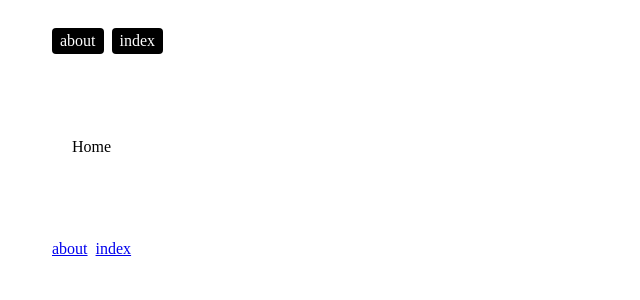
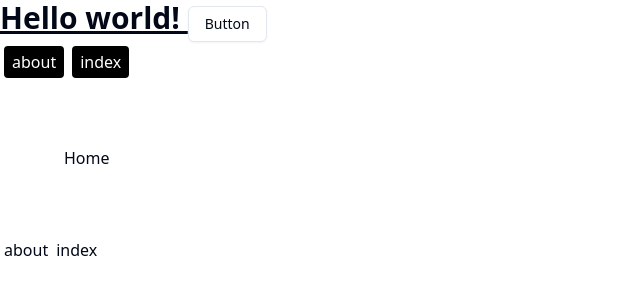
Before and after one commit to jonasfroeller/nuxai, a Nuxt app: page / in a window 1280 px wide. Shown: the top 300 px of the page, without its empty margins (0-640 px from the left). Built offline with nearby package versions, Linux system fonts and the light colour scheme.

Commit message:
tailwindcss & shadcn

```diff
--- a/app.vue
+++ b/app.vue
@@ -1,4 +1,6 @@
 <script setup lang="ts">
+  import ShadcnButton from './components/ui/button/Button.vue';
+
   const main_layout = 'main'
   const error_layout = 'error'
 </script>
@@ -14,6 +16,10 @@
       </template>
   </NuxtErrorBoundary>
   <div> <!-- needed for transitions to work properly -->
+    <h1 class="text-3xl font-bold underline">
+      Hello world!
+      <ShadcnButton variant="outline">Button</ShadcnButton>
+    </h1>
     <NuxtLayout :name="main_layout">
       <NuxtLoadingIndicator />
       <NuxtPage />
--- /dev/null
+++ b/assets/css/tailwind.css
@@ -0,0 +1,78 @@
+@tailwind base;
+@tailwind components;
+@tailwind utilities;
+
+@layer base {
+  :root {
+    --background: 0 0% 100%;
+    --foreground: 222.2 84% 4.9%;
+
+    --muted: 210 40% 96.1%;
+    --muted-foreground: 215.4 16.3% 46.9%;
+
+    --popover: 0 0% 100%;
+    --popover-foreground: 222.2 84% 4.9%;
+
+    --card: 0 0% 100%;
+    --card-foreground: 222.2 84% 4.9%;
+
+    --border: 214.3 31.8% 91.4%;
+    --input: 214.3 31.8% 91.4%;
+
+    --primary: 222.2 47.4% 11.2%;
+    --primary-foreground: 210 40% 98%;
+
+    --secondary: 210 40% 96.1%;
+    --secondary-foreground: 222.2 47.4% 11.2%;
+
+    --accent: 210 40% 96.1%;
+    --accent-foreground: 222.2 47.4% 11.2%;
+
+    --destructive: 0 84.2% 60.2%;
+    --destructive-foreground: 210 40% 98%;
+
+    --ring: 222.2 84% 4.9%;
+
+    --radius: 0.5rem;
+  }
+
+  .dark {
+    --background: 222.2 84% 4.9%;
+    --foreground: 210 40% 98%;
+
+    --muted: 217.2 32.6% 17.5%;
+    --muted-foreground: 215 20.2% 65.1%;
+
+    --popover: 222.2 84% 4.9%;
+    --popover-foreground: 210 40% 98%;
+
+    --card: 222.2 84% 4.9%;
+    --card-foreground: 210 40% 98%;
+
+    --border: 217.2 32.6% 17.5%;
+    --input: 217.2 32.6% 17.5%;
+
+    --primary: 210 40% 98%;
+    --primary-foreground: 222.2 47.4% 11.2%;
+
+    --secondary: 217.2 32.6% 17.5%;
+    --secondary-foreground: 210 40% 98%;
+
+    --accent: 217.2 32.6% 17.5%;
+    --accent-foreground: 210 40% 98%;
+
+    --destructive: 0 62.8% 30.6%;
+    --destructive-foreground: 210 40% 98%;
+
+    --ring: 212.7 26.8% 83.9%;
+  }
+}
+
+@layer base {
+  * {
+    @apply border-border;
+  }
+  body {
+    @apply bg-background text-foreground;
+  }
+}
--- /dev/null
+++ b/components/ui/button/Button.vue
@@ -0,0 +1,26 @@
+<script setup lang="ts">
+import type { HTMLAttributes } from 'vue'
+import { Primitive, type PrimitiveProps } from 'radix-vue'
+import { type ButtonVariants, buttonVariants } from '.'
+import { cn } from '@/lib/utils'
+
+interface Props extends PrimitiveProps {
+  variant?: ButtonVariants['variant']
+  size?: ButtonVariants['size']
+  class?: HTMLAttributes['class']
+}
+
+const props = withDefaults(defineProps<Props>(), {
+  as: 'button',
+})
+</script>
+
+<template>
+  <Primitive
+    :as="as"
+    :as-child="asChild"
+    :class="cn(buttonVariants({ variant, size }), props.class)"
+  >
+    <slot />
+  </Primitive>
+</template>
--- /dev/null
+++ b/components/ui/button/index.ts
@@ -0,0 +1,35 @@
+import { type VariantProps, cva } from 'class-variance-authority'
+
+export { default as Button } from './Button.vue'
+
+export const buttonVariants = cva(
+  'inline-flex items-center justify-center whitespace-nowrap rounded-md text-sm font-medium transition-colors focus-visible:outline-none focus-visible:ring-1 focus-visible:ring-ring disabled:pointer-events-none disabled:opacity-50',
+  {
+    variants: {
+      variant: {
+        default: 'bg-primary text-primary-foreground shadow hover:bg-primary/90',
+        destructive:
+          'bg-destructive text-destructive-foreground shadow-sm hover:bg-destructive/90',
+        outline:
+          'border border-input bg-background shadow-sm hover:bg-accent hover:text-accent-foreground',
+        secondary:
+          'bg-secondary text-secondary-foreground shadow-sm hover:bg-secondary/80',
+        ghost: 'hover:bg-accent hover:text-accent-foreground',
+        link: 'text-primary underline-offset-4 hover:underline',
+      },
+      size: {
+        default: 'h-9 px-4 py-2',
+        xs: 'h-7 rounded px-2',
+        sm: 'h-8 rounded-md px-3 text-xs',
+        lg: 'h-10 rounded-md px-8',
+        icon: 'h-9 w-9',
+      },
+    },
+    defaultVariants: {
+      variant: 'default',
+      size: 'default',
+    },
+  },
+)
+
+export type ButtonVariants = VariantProps<typeof buttonVariants>
--- /dev/null
+++ b/lib/utils.ts
@@ -0,0 +1,6 @@
+import { type ClassValue, clsx } from 'clsx'
+import { twMerge } from 'tailwind-merge'
+
+export function cn(...inputs: ClassValue[]) {
+    return twMerge(clsx(inputs))
+}
--- a/nuxt.config.ts
+++ b/nuxt.config.ts
@@ -24,5 +24,25 @@
     typeCheck: true
   },
 
-  modules: ["@nuxt/eslint"]
+  modules: ["@nuxt/eslint", "@nuxtjs/tailwindcss", "shadcn-nuxt"],
+
+  css: ['~/assets/css/tailwind.css'],
+  postcss: {
+    plugins: {
+      tailwindcss: {},
+      autoprefixer: {},
+    },
+  },
+
+  shadcn: {
+    /**
+     * Prefix for all the imported component
+     */
+    prefix: 'shadcn',
+    /**
+     * Directory that the component lives in.
+     * @default "./components/ui"
+     */
+    componentDir: './components/ui'
+  }
 })
--- /dev/null
+++ b/tailwind.config.js
@@ -0,0 +1,95 @@
+const animate = require("tailwindcss-animate")
+
+/** @type {import('tailwindcss').Config} */
+module.exports = {
+  content: [
+    "./components/**/*.{js,vue,ts}",
+    "./layouts/**/*.vue",
+    "./pages/**/*.vue",
+    "./plugins/**/*.{js,ts}",
+    "./app.vue",
+    "./error.vue",
+  ],
+
+  darkMode: ["class"],
+  safelist: ["dark"],
+  prefix: "",
+
+  theme: {
+    container: {
+      center: true,
+      padding: "2rem",
+      screens: {
+        "2xl": "1400px",
+      },
+    },
+    extend: {
+      colors: {
+        border: "hsl(var(--border))",
+        input: "hsl(var(--input))",
+        ring: "hsl(var(--ring))",
+        background: "hsl(var(--background))",
+        foreground: "hsl(var(--foreground))",
+        primary: {
+          DEFAULT: "hsl(var(--primary))",
+          foreground: "hsl(var(--primary-foreground))",
+        },
+        secondary: {
+          DEFAULT: "hsl(var(--secondary))",
+          foreground: "hsl(var(--secondary-foreground))",
+        },
+        destructive: {
+          DEFAULT: "hsl(var(--destructive))",
+          foreground: "hsl(var(--destructive-foreground))",
+        },
+        muted: {
+          DEFAULT: "hsl(var(--muted))",
+          foreground: "hsl(var(--muted-foreground))",
+        },
+        accent: {
+          DEFAULT: "hsl(var(--accent))",
+          foreground: "hsl(var(--accent-foreground))",
+        },
+        popover: {
+          DEFAULT: "hsl(var(--popover))",
+          foreground: "hsl(var(--popover-foreground))",
+        },
+        card: {
+          DEFAULT: "hsl(var(--card))",
+          foreground: "hsl(var(--card-foreground))",
+        },
+      },
+      borderRadius: {
+      	xl: "calc(var(--radius) + 4px)",
+        lg: "var(--radius)",
+        md: "calc(var(--radius) - 2px)",
+        sm: "calc(var(--radius) - 4px)",
+      },
+      keyframes: {
+        "accordion-down": {
+          from: { height: 0 },
+          to: { height: "var(--radix-accordion-content-height)" },
+        },
+        "accordion-up": {
+          from: { height: "var(--radix-accordion-content-height)" },
+          to: { height: 0 },
+        },
+        "collapsible-down": {
+          from: { height: 0 },
+          to: { height: 'var(--radix-collapsible-content-height)' },
+        },
+        "collapsible-up": {
+          from: { height: 'var(--radix-collapsible-content-height)' },
+          to: { height: 0 },
+        },
+      },
+      animation: {
+        "accordion-down": "accordion-down 0.2s ease-out",
+        "accordion-up": "accordion-up 0.2s ease-out",
+        "collapsible-down": "collapsible-down 0.2s ease-in-out",
+        "collapsible-up": "collapsible-up 0.2s ease-in-out",
+      },
+    },
+  },
+  plugins: [animate],
+}
```
Also changed, not shown: package.json (+11 -0 lines), components.json (added), 1 other file (tests, documents, lock files or other folders).
